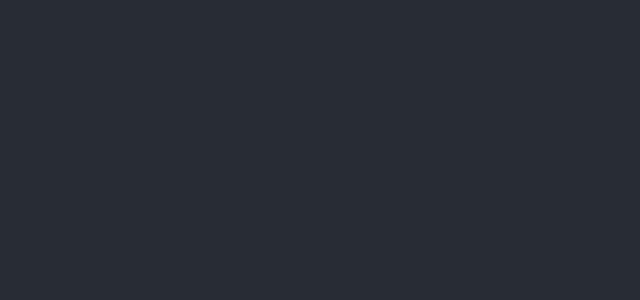
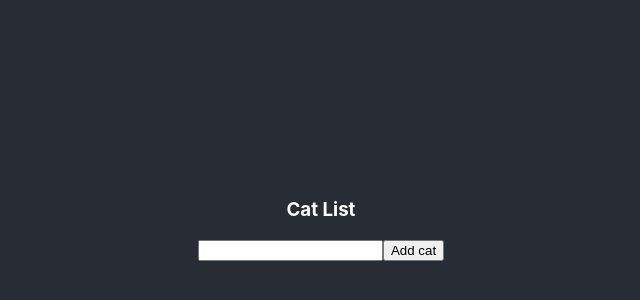
Before and after one commit to EduardoNakatsuka/React-Ts-POC, a React (Create React App) app: page / in a window 1280 px wide. Shown: the part 180-480 px from the top of the page, without its empty margins (319-959 px from the left). Built offline with nearby package versions, Linux system fonts and the light colour scheme.

Commit message:
feature(CatList): Add CatList

```diff
--- a/src/App.tsx
+++ b/src/App.tsx
@@ -1,10 +1,13 @@
 import React from 'react';
 import './App.css';
+import { CatList } from './Pages/CatList';
+
 const App: React.FC = () => {
   return (
     <div className="App">
       <header className="App-header">
         <>
+          <CatList />
         </>
       </header>
     </div>
--- /dev/null
+++ b/src/Pages/CatList.tsx
@@ -0,0 +1,42 @@
+import React, { useState } from 'react';
+
+// interface CatObject {
+//   name: string,
+//   color?: string,
+// } TODO
+
+export const CatList: React.FC = () => {
+  const [catName, setCatName] = useState<string>('');
+  const [cats, setCats] = useState<string[]>([]);
+
+  const onCatNameChange = (e: React.ChangeEvent<HTMLInputElement>): void => {
+    setCatName(e.target.value);
+  };
+
+  // const addCat = (e: React.MouseEvent<HTMLButtonElement>): void => { // not going to use event sooo
+  const addCat = (): void => {
+    setCatName('');
+    setCats([...cats, catName]);
+  };
+
+  const checkAddCat = (e: React.KeyboardEvent<HTMLInputElement>): void => {
+    if (e.key === 'Enter') addCat();
+  };
+
+  return (
+    <div>
+      <h3>Cat List</h3>
+
+      <ul>
+        {cats.map((cat, index) => (
+          <li key={index}>
+            {cat}
+          </li>
+        ))}
+      </ul>
+
+      <input value={catName} onChange={onCatNameChange} onKeyDown={checkAddCat} />
+      <button onClick={addCat}>Add cat</button>
+    </div>
+  )
+}
```
